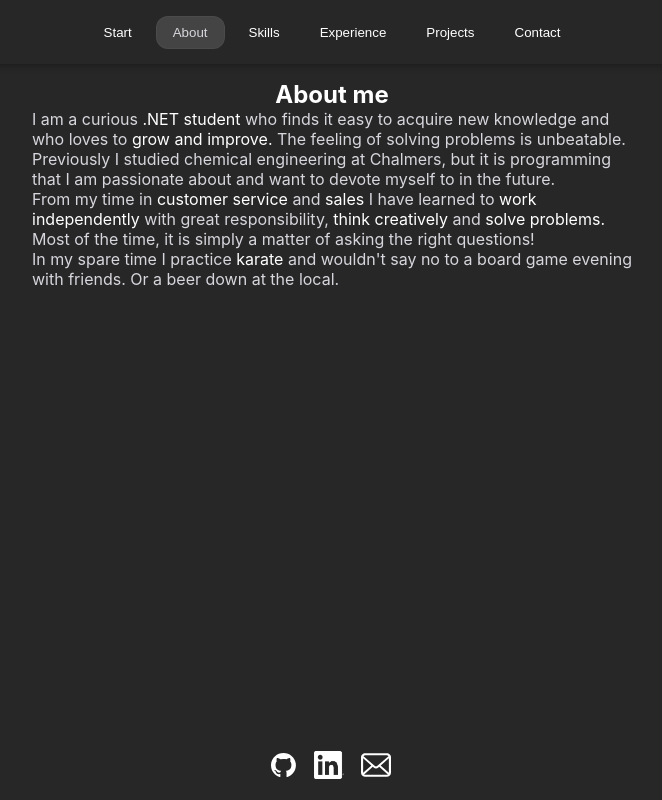
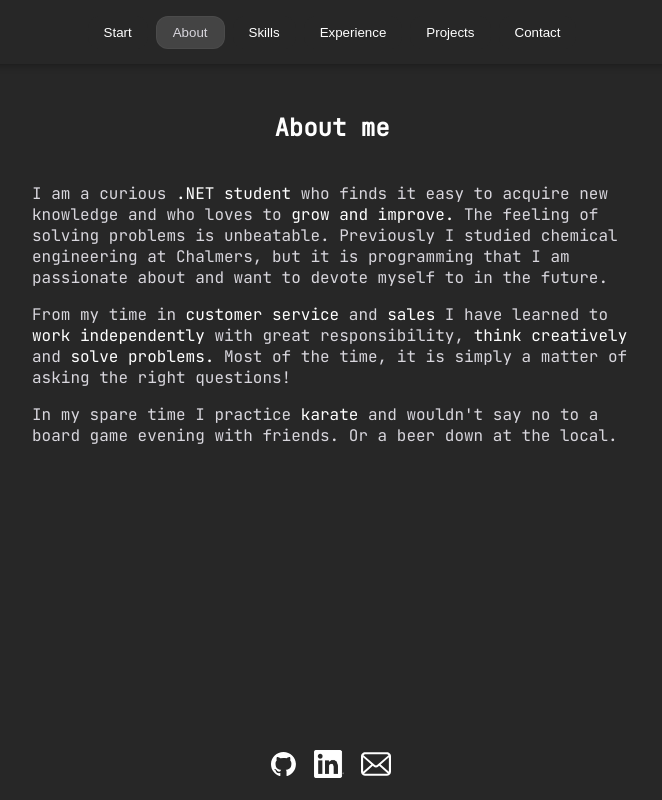
Before and after one commit to DefinitelyUnlikely/definitelyunlikely.github.io, a SvelteKit app in the folder portfolio/: page / in a window 1280 px wide. Both pictures are taken after a click on the button "About". Shown: the whole page, without its empty margins (308-970 px from the left). Built offline with nearby package versions, Linux system fonts and the light colour scheme.

Commit message:
import jetbrains mono

```diff
--- a/portfolio/src/app.html
+++ b/portfolio/src/app.html
@@ -1,12 +1,16 @@
 <!doctype html>
 <html lang="en">
+
 <head>
 	<meta charset="utf-8" />
 	<meta name="viewport" content="width=device-width, initial-scale=1" />
 	<meta name="text-scale" content="scale" />
+	<link href='https://fonts.googleapis.com/css?family=JetBrains Mono' rel='stylesheet'>
 	%sveltekit.head%
 </head>
+
 <body data-sveltekit-preload-data="hover">
 	<div style="display: contents">%sveltekit.body%</div>
 </body>
+
 </html>
--- a/portfolio/src/components/sections/about/about.svelte
+++ b/portfolio/src/components/sections/about/about.svelte
@@ -1,6 +1,6 @@
 <div class="about-me" id="about-me">
     <div class="about-text">
-        <h2 class="lighter-text">About me</h2>
+        <h2 class="lighter-text" style="margin: 2rem 0;">About me</h2>
         <p>
             I am a curious <span class="lighter-text">.NET student</span> who
             finds it easy to acquire new knowledge and who loves to
@@ -47,4 +47,8 @@
         height: 100%;
         width: 100%;
     }
+
+    .about-text p {
+        margin: 0.5rem 0;
+    }
 </style>
--- a/portfolio/src/routes/+layout.svelte
+++ b/portfolio/src/routes/+layout.svelte
@@ -28,7 +28,7 @@
 		--text-color-secondary: #ffffff;
 		--accent-color: #525252b0;
 		--label-color: #52525283;
-		--font-family: "Inter", sans-serif;
+		--font-family: "JetBrains Mono";
 	}
 
 	:global(body) {
```
Lines whose indentation alone changed are shown as unchanged.
